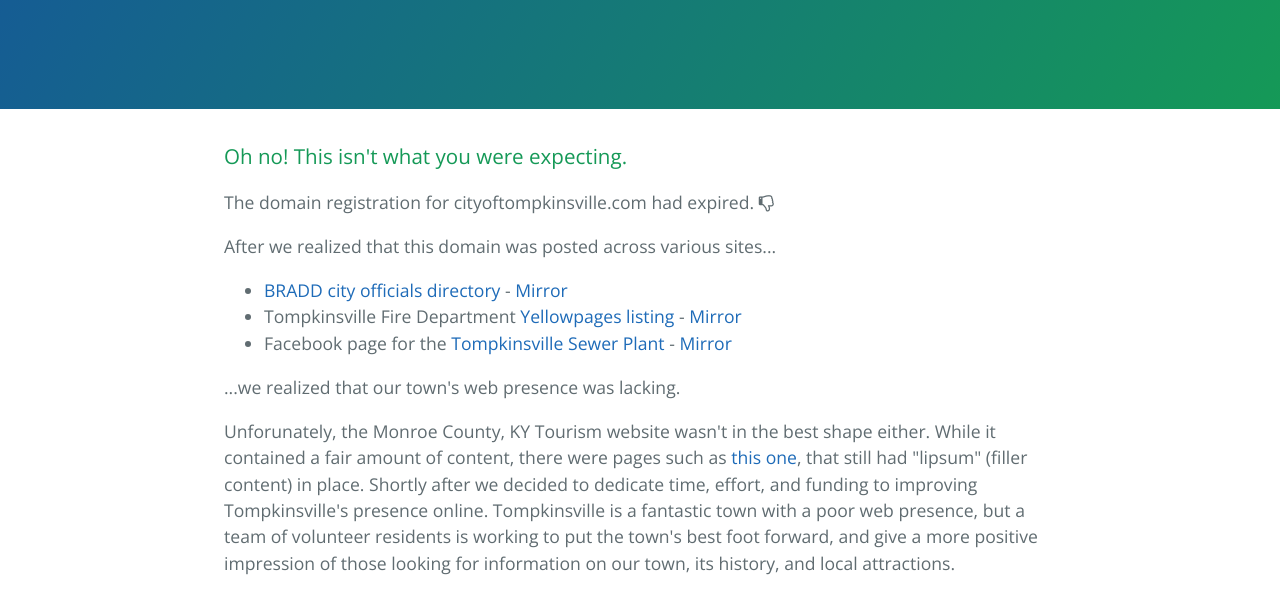
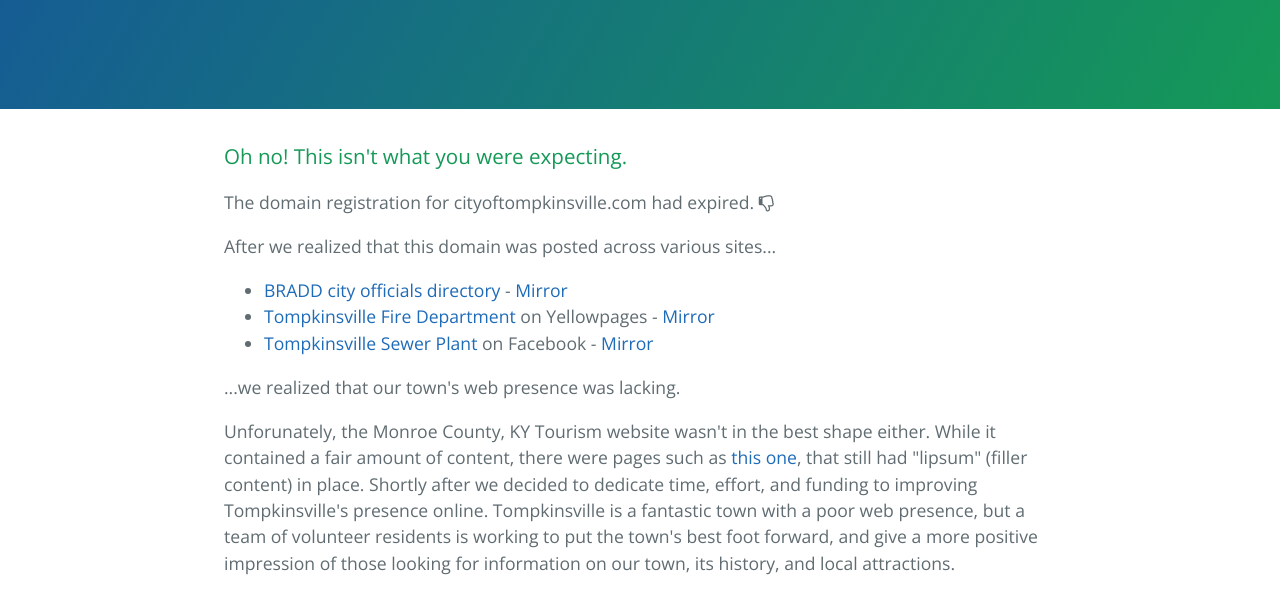
Before and after one commit to TompkinsvilleKY/TompkinsvilleKY.github.io, a plain HTML site: page index.html in a window 1280 px wide. Shown: the part 208-799 px from the top of the page. Drawn offline with nearby package versions, Linux system fonts and the light colour scheme.

Commit message:
Update index.html

```diff
--- a/index.html
+++ b/index.html
@@ -34,8 +34,8 @@
 <p>After we realized that this domain was posted across various sites...
 <ul>
   <li><a href="http://www.bradd.org/index.php/officials-directory/monroe-county/43-city-of-tompkinsville-officials.html" targer="_blank">BRADD city officials directory</a> - <a href="http://web.archive.org/web/20160903173405/http://www.bradd.org/index.php/officials-directory/monroe-county/43-city-of-tompkinsville-officials.html" target="_blank">Mirror</a></li>
-  <li>Tompkinsville Fire Department <a href="http://www.yellowpages.com/tompkinsville-ky/mip/tompkinsville-fire-department-451540912" target="_blank">Yellowpages listing</a> - <a href="http://web.archive.org/web/20160903173424/http://www.yellowpages.com/tompkinsville-ky/mip/tompkinsville-fire-department-451540912" target="_blank">Mirror</a></li>
-  <li>Facebook page for the <a href="http://web.archive.org/web/20160903173435/https://www.facebook.com/pages/Tompkinsville-Sewer-Plant/918462928237933" target="_blank">Tompkinsville Sewer Plant</a> - <a href="http://web.archive.org/web/20160903173405/http://www.bradd.org/index.php/officials-directory/monroe-county/43-city-of-tompkinsville-officials.html" target="_blank">Mirror</a></li>
+  <li><a href="http://www.yellowpages.com/tompkinsville-ky/mip/tompkinsville-fire-department-451540912" target="_blank">Tompkinsville Fire Department</a> on Yellowpages - <a href="http://web.archive.org/web/20160903173424/http://www.yellowpages.com/tompkinsville-ky/mip/tompkinsville-fire-department-451540912" target="_blank">Mirror</a></li>
+  <li><a href="http://web.archive.org/web/20160903173435/https://www.facebook.com/pages/Tompkinsville-Sewer-Plant/918462928237933" target="_blank">Tompkinsville Sewer Plant</a> on Facebook - <a href="http://web.archive.org/web/20160903173405/http://www.bradd.org/index.php/officials-directory/monroe-county/43-city-of-tompkinsville-officials.html" target="_blank">Mirror</a></li>
 </ul>
 ...we realized that our town's web presence was lacking.</p>
 <p>Unforunately, the Monroe County, KY Tourism website wasn't in the best shape either. While it contained a fair amount of content, there were pages such as <a href="http://web.archive.org/web/20160903173843/http://www.monroecountykytourism.com/monroe-county-history-museum.html">this one</a>, that still had "lipsum" (filler content) in place. Shortly after we decided to dedicate time, effort, and funding to improving Tompkinsville's presence online. Tompkinsville is a fantastic town with a poor web presence, but a team of volunteer residents is working to put the town's best foot forward, and give a more positive impression of those looking for information on our town, its history, and local attractions.</p>
```
